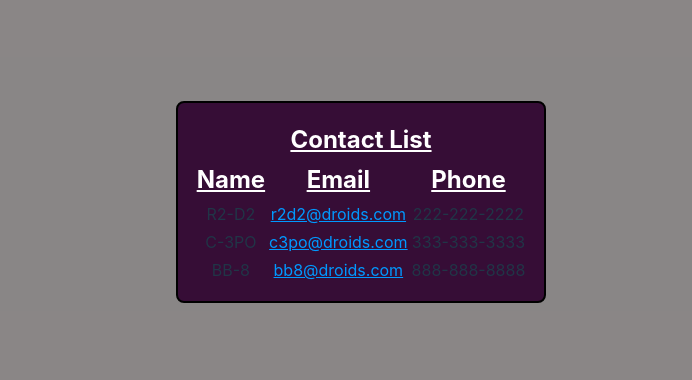
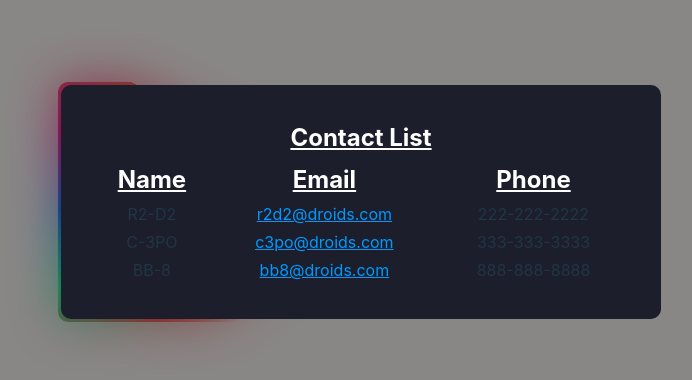
Before and after one commit to Tbos92/Contact-List, a React (Vite) app: page / in a window 1280 px wide. Shown: the part 198-578 px from the top of the page, without its empty margins (279-971 px from the left). Built offline with nearby package versions, Linux system fonts and the light colour scheme; no server answers.

Commit message:
tried out a whacky CSS rainbow gradient wipe effect on the contacts card

```diff
--- a/src/App.css
+++ b/src/App.css
@@ -52,13 +52,6 @@ body {
 .row {
   cursor: pointer;
 }
-table {
-  background-color: rgb(54, 13, 54);
-  border: 2px solid black;
-  border-radius: 8px;
-  padding: 16px;
-  max-width: 700px;
-}
 th {
   text-decoration: underline;
   font-size: 1.5rem;
@@ -83,3 +76,53 @@ th {
 #contact-button:hover {
   background-color: #275688;
 }
+.card {
+  margin: 0 auto;
+  padding: 2em;
+  width: 600px;
+  background: #1c1f2b;
+  text-align: center;
+  border-radius: 10px;
+  position: relative;
+}
+/*stumbled on a random youtube CSS video to add a moving, glowing, rainbow gradient to the card and just went for it, pretty weird stuff */
+@property --angle{
+  syntax: "<angle>";
+  initial-value: 0deg;
+  inherits: false;
+}
+.card::after,
+.card::before {
+  content: "";
+  position: absolute;
+  height: 100%;
+  width: 100%;
+  background-image: conic-gradient(
+    from var(--angle),
+    transparent 80%,
+    #ff4545,
+    #00ff99,
+    #006aff,
+    #ff0095,
+    #ff4545
+  );
+  top: 50%;
+  left: 50%;
+  translate: -50% -50%;
+  z-index: -1;
+  padding: 3px;
+  border-radius: 10px;
+  animation: 3s spin linear infinite;
+}
+.card::before {
+  filter: blur(1.5rem);
+  opacity: 0.8;
+}
+@keyframes spin {
+  from {
+    --angle: 0deg;
+  }
+  to {
+    --angle: 360deg;
+  }
+}
--- a/src/components/ContactList.jsx
+++ b/src/components/ContactList.jsx
@@ -27,7 +27,7 @@ export default function ContactList({ setSelectedContactId }) {
   }, []);
 
   return (
-    <table>
+    <table class="card">
       <thead>
         <tr>
           <th colSpan="3">Contact List</th>
```
